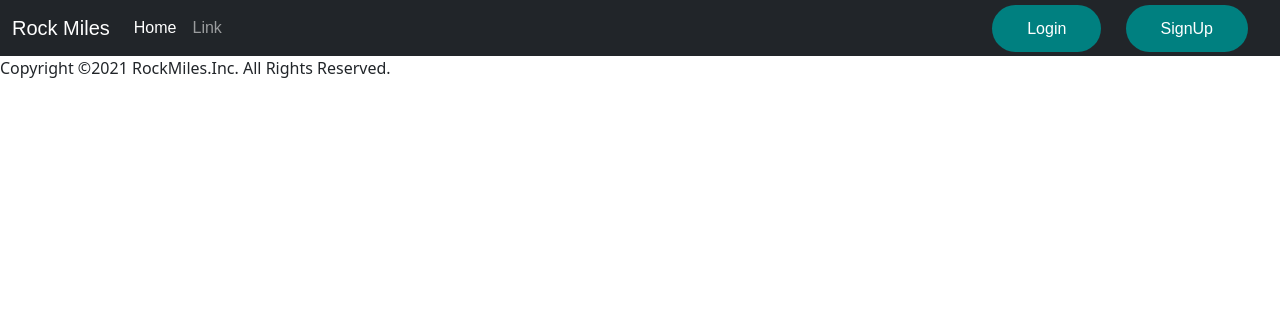
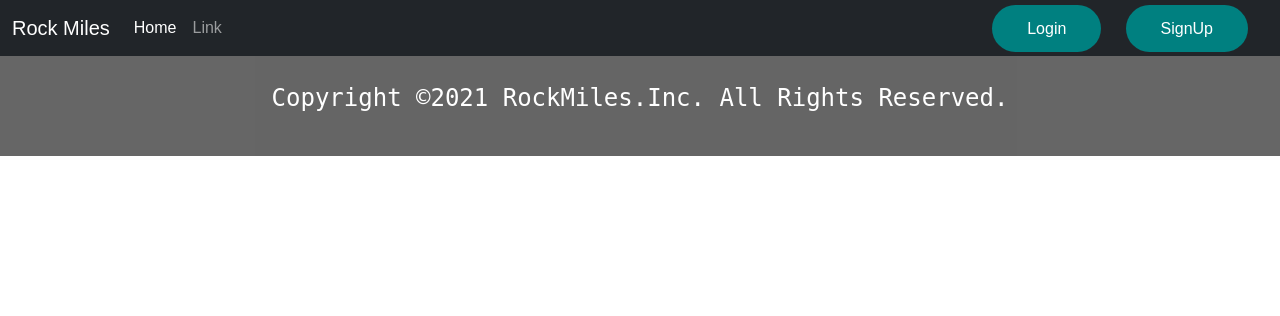
Before and after one commit to rockmiles/RocksApp, a Django app: template gallery/templates/gallery/base.html in a window 1280 px wide. Shown: the top 316 px of the page. Run offline with Django 3.2, Linux system fonts and the light colour scheme; the template is opened without the code that fills it, so the values that code supplies are empty.

Commit message:
style: update

```diff
--- a/gallery/static/gallery/main.css
+++ b/gallery/static/gallery/main.css
@@ -104,7 +104,7 @@ img.img-responsive-resize {
 }
 
 
-/* .footer {
+.footer {
   position: absolute;
   width: 100vw;
   font-family: monospace;
@@ -116,7 +116,7 @@ img.img-responsive-resize {
   justify-content: center;
   background: black;
   opacity: 0.6;
-} */
+}
 
 
 @media screen and (min-width:750px) {
```
